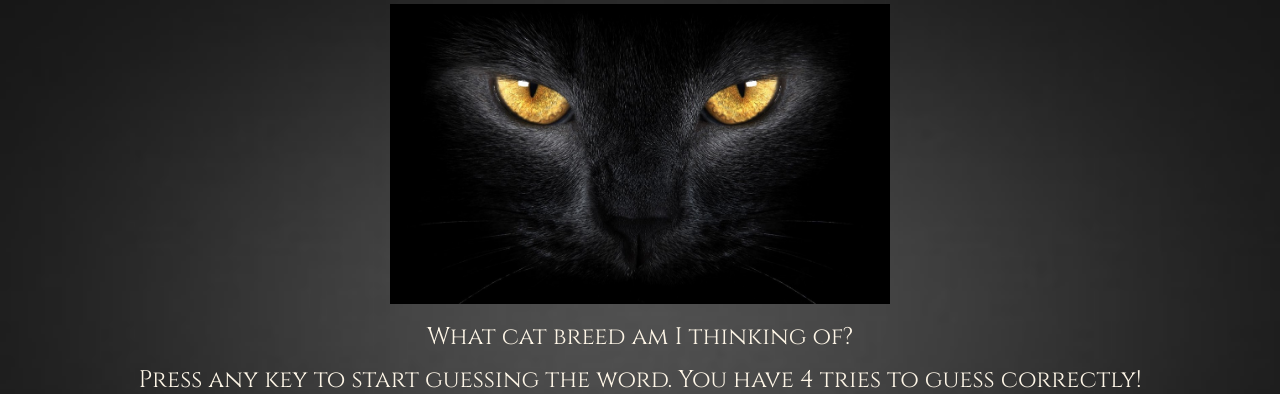
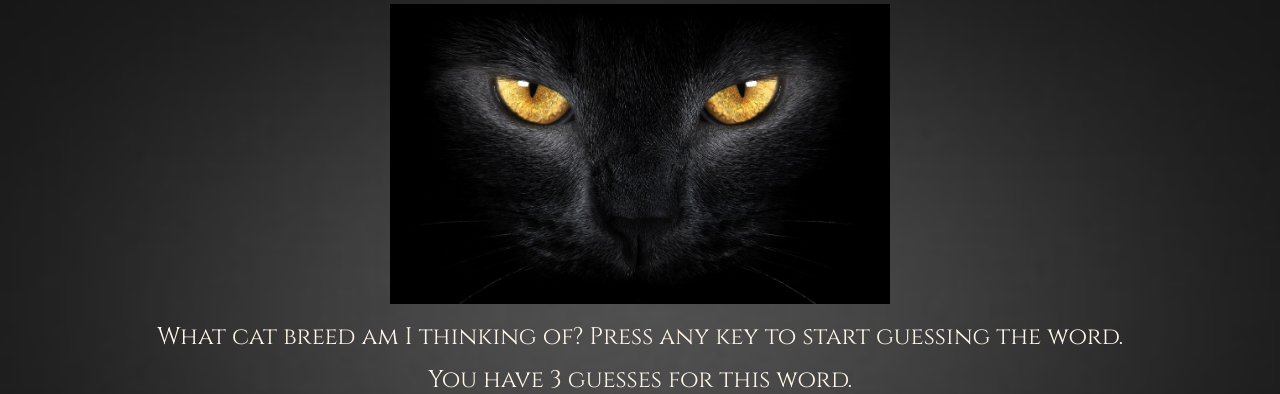
Before and after one commit to femke77/Word-Guess-Game, a plain HTML site: page index.html in a window 1280 px wide. Shown: the part 87-481 px from the top of the page. Drawn offline with nearby package versions, Linux system fonts and the light colour scheme.

Commit message:
added dynamic number of guesses based on word size

```diff
--- a/assets/javascript/game.js
+++ b/assets/javascript/game.js
@@ -11,6 +11,7 @@ var charResult = document.querySelector("#charResult");
 var wordResult = document.querySelector("#wordResult");
 var gameResult = document.querySelector("#gameResult");
 var wordID = document.querySelector("#word");
+var guessDisplay = document.querySelector("#numGuesses");
 
 function renderWord() {
     //we use the onkeyupHolder to detach event listening during the timeout transition
@@ -18,6 +19,7 @@ function renderWord() {
     document.onkeyupHolder = null;
 
     //clear messages and incorrect guess array, re-up numGuesses, display underscores for new word
+    guessDisplay.innerHTML = ""
     incorrect.innerHTML = " ";
     gameResult.innerHTML = " ";
     charResult.innerHTML = " ";
@@ -26,14 +28,28 @@ function renderWord() {
         word = wordArray[wordArrayIndex];
         resultArray = new Array(word.length).fill("_");
         incorrectGuessArray.length = 0;
-        numGuesses = 4; //here is where you should try and make it dependent. You already have a word with the number of characters, maybe base it off of that :)
+        numGuesses = getNumGuesses();
+        var guesses = document.createTextNode("You have " + numGuesses + " guesses for this word.");
+        guessDisplay.appendChild(guesses);
         wordID.innerHTML = resultArray.join(" ");
 
     //if the word array is out of words, end the game
     } else {
-        gameResult.innerHTML = "Game Over";
+        wordID.innerHTML = "";
+        gameResult.innerHTML = "Game Over!";
         charResult.innerHTML = "You scored " + wins + " out of " + wordArray.length;
     }
+}
+
+function getNumGuesses(){
+    if (word.length < 5){
+        numGuesses = 2;
+    } else if ((word.length >= 5) && (word.length < 10)){
+        numGuesses = 3;
+    } else {
+        numGuesses = 4;
+    }
+    return numGuesses;
 }
 
 function checkForLost(){
--- a/index.html
+++ b/index.html
@@ -29,9 +29,8 @@
 
         <div class="row">
             <div class="col-md-12 main">
-                <p>What cat breed am I thinking of?</p>
-                <p>Press any key to start guessing the word. You have 4 tries to guess correctly!</p>
-
+                <p>What cat breed am I thinking of? Press any key to start guessing the word.</p>
+                <p id="numGuesses"> </p>
                 <p id="word"></p>
                 <p id="gameResult"></p>
                 <p id="charResult"></p>
@@ -52,7 +51,7 @@
 
 
 
-    <script type="text/javascript" src="assets/javascript/game.js"></script>
+
     <script src="https://code.jquery.com/jquery-3.3.1.slim.min.js"
         integrity="sha384-q8i/X+965DzO0rT7abK41JStQIAqVgRVzpbzo5smXKp4YfRvH+8abtTE1Pi6jizo"
         crossorigin="anonymous"></script>
@@ -62,6 +61,7 @@
     <script src="https://stackpath.bootstrapcdn.com/bootstrap/4.3.1/js/bootstrap.min.js"
         integrity="sha384-JjSmVgyd0p3pXB1rRibZUAYoIIy6OrQ6VrjIEaFf/nJGzIxFDsf4x0xIM+B07jRM"
         crossorigin="anonymous"></script>
+    <script type="text/javascript" src="assets/javascript/game.js"></script>
 </body>
 
 </html>
```
